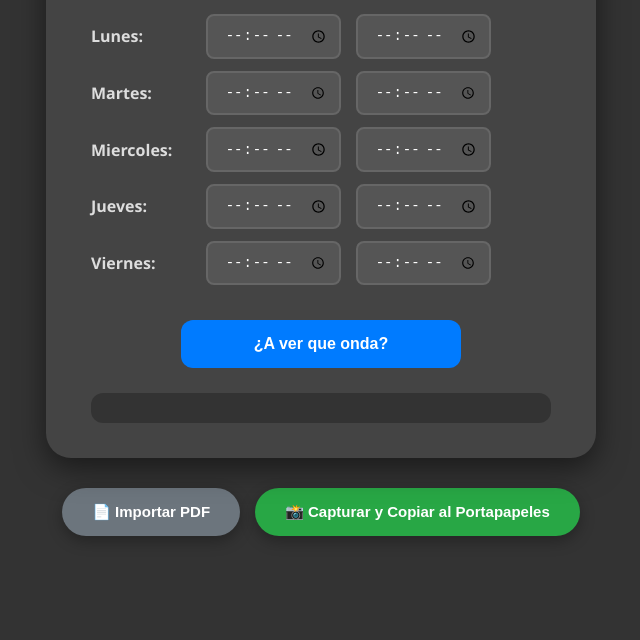
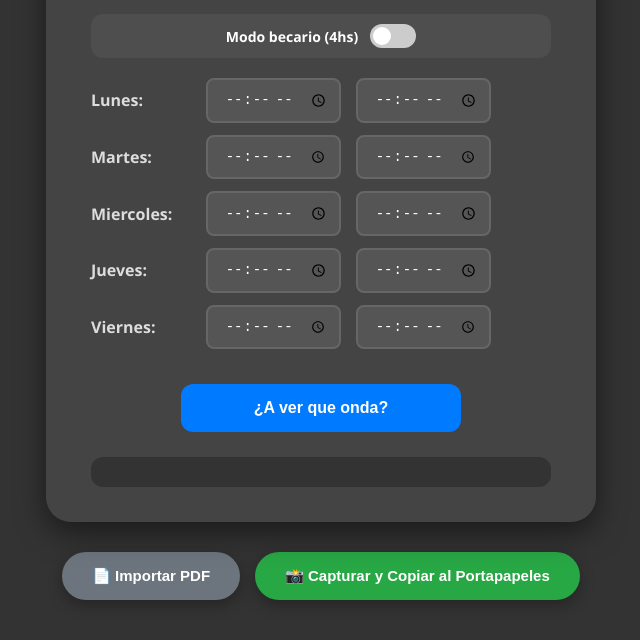
Before and after one commit to Physic-HES/Physic-HES.github.io, a plain HTML site: page index.html in a window 1280 px wide. Shown: the part 264-904 px from the top of the page, without its empty margins (319-959 px from the left). Before the commit the page ends 840 px from the top, so only its background shows below. Drawn offline with Linux system fonts and the light colour scheme.

Commit message:
Se agrega modo becario

```diff
--- a/index.html
+++ b/index.html
@@ -13,6 +13,13 @@
             <div class="header">
                 <img src="Logo_cnea.png" alt="Logo_cnea" id="main-logo">
                 <h1>HorasApp WEB</h1>
+            </div>
+            <div class="intern-mode-container">
+                <span class="intern-mode-label">Modo becario (4hs)</span>
+                <label class="switch">
+                    <input type="checkbox" id="intern-mode" onchange="calculateHours()">
+                    <span class="slider round"></span>
+                </label>
             </div>
             <div id="schedule">
                 <div class="day">
--- a/script.js
+++ b/script.js
@@ -3,6 +3,9 @@ function calculateHours() {
     let totalHours = 0;
     let completedDays = 0;
     let suggestedHours = null;
+
+    const isInternMode = document.getElementById('intern-mode').checked;
+    const dailyTarget = isInternMode ? 4 : 8;
 
     days.forEach(day => {
         const start = document.getElementById(day.toLowerCase() + '-start').value;
@@ -27,14 +30,14 @@ function calculateHours() {
         } else if (start && !end) {
             const reftime = new Date('1970-01-01T00:00')
             const suggestedTime = new Date('1970-01-01T' + start);
-            suggestedHours = 8+(suggestedTime-reftime)/(1000*60*60)-(totalHours-8*completedDays);
+            suggestedHours = dailyTarget+(suggestedTime-reftime)/(1000*60*60)-(totalHours-dailyTarget*completedDays);
         }
     });
 
     const resultDiv = document.getElementById('result');
     resultDiv.innerHTML = "";
 
-    const requiredHours = 8 * completedDays;
+    const requiredHours = dailyTarget * completedDays;
     if (completedDays) {
         if (totalHours*60 >= requiredHours*60) {
             const remainingHoursF_hs = totalHours*60 - requiredHours*60;
--- a/styles.css
+++ b/styles.css
@@ -152,6 +152,83 @@ input[type="time"] {
     align-items: center;
 }
 
+/* Modo Becario Switch */
+.intern-mode-container {
+    display: flex;
+    justify-content: center;
+    align-items: center;
+    gap: 12px;
+    margin-bottom: 20px;
+    background: rgba(255, 255, 255, 0.05);
+    padding: 10px;
+    border-radius: 12px;
+}
+
+.intern-mode-label {
+    font-size: 14px;
+    font-weight: 600;
+    color: #fff;
+}
+
+.switch {
+    position: relative;
+    display: inline-block;
+    width: 46px;
+    height: 24px;
+}
+
+.switch input {
+    opacity: 0;
+    width: 0;
+    height: 0;
+}
+
+.slider {
+    position: absolute;
+    cursor: pointer;
+    top: 0;
+    left: 0;
+    right: 0;
+    bottom: 0;
+    background-color: #ccc;
+    -webkit-transition: .4s;
+    transition: .4s;
+}
+
+.slider:before {
+    position: absolute;
+    content: "";
+    height: 18px;
+    width: 18px;
+    left: 3px;
+    bottom: 3px;
+    background-color: white;
+    -webkit-transition: .4s;
+    transition: .4s;
+}
+
+input:checked + .slider {
+    background-color: #2196F3;
+}
+
+input:focus + .slider {
+    box-shadow: 0 0 1px #2196F3;
+}
+
+input:checked + .slider:before {
+    -webkit-transform: translateX(22px);
+    -ms-transform: translateX(22px);
+    transform: translateX(22px);
+}
+
+.slider.round {
+    border-radius: 34px;
+}
+
+.slider.round:before {
+    border-radius: 50%;
+}
+
 /* Optimización para Móviles */
 @media (max-width: 600px) {
     #main-wrapper {
```
